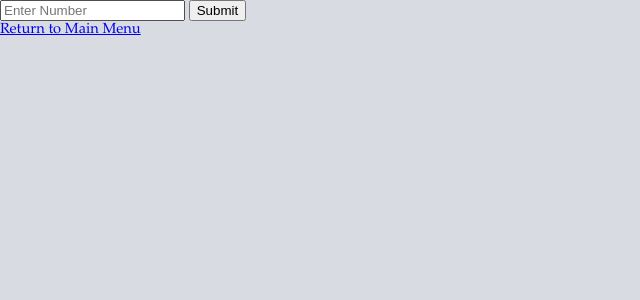
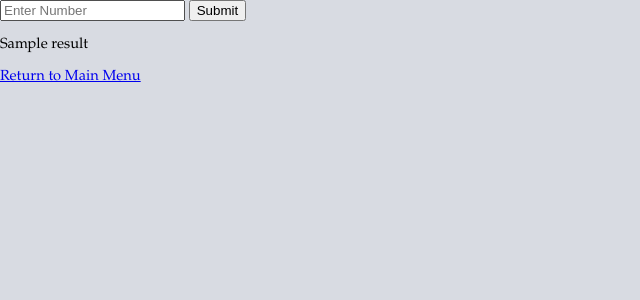
Before and after one commit to AbhinavJoe/KubeCentrix-Fraud-Detector, a Flask app: template src/chrome extension/templates/verification.html in a window 1280 px wide. Shown: the top 300 px of the page, without its empty margins (0-640 px from the left). Run offline with Flask 3, Linux system fonts and the light colour scheme; the template is opened without the code that fills it: most values are stand-ins (such as "Sample title", 1, 10 or a date in 2020).

Commit message:
Update verification.html

```diff
--- a/src/chrome extension/templates/verification.html
+++ b/src/chrome extension/templates/verification.html
@@ -13,11 +13,13 @@
     <form action="/submitnumber" method="post">
         <label for="phone_number"></label>
         <input type="tel" name="phone_number" id="phone_number" placeholder="Enter Number" maxlength="11" required>
-        <button type="submit">Submit</button>
+        <button type="submit" onclick="onClicked()">Submit</button>
     </form>
-    {% if number %}
-    <p>Submitted Number: {{ result }}</p>
+
+    {% if result %}
+        <p>{{ result }}</p>
     {% endif %}
+
     <a href="popup.html">Return to Main Menu</a>
 </body>
 
```
